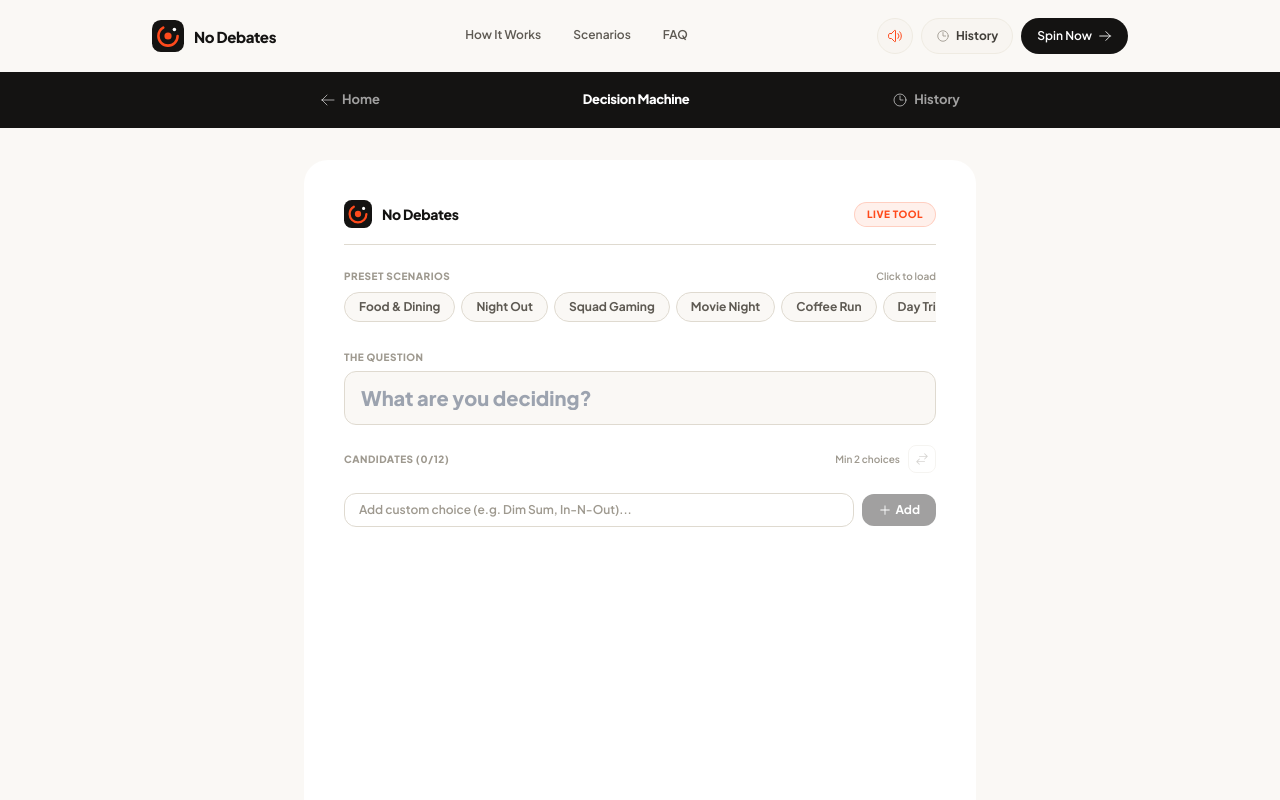
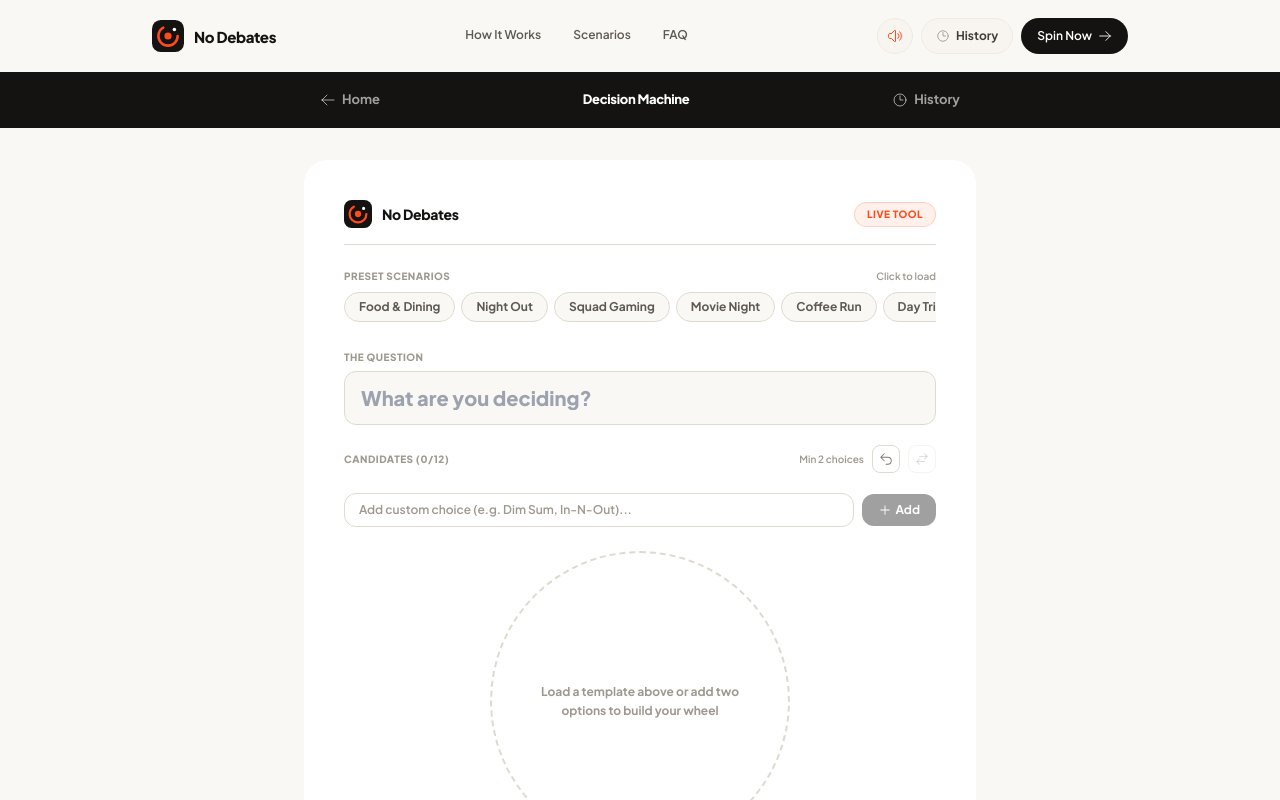
Before and after one commit to BANKOLEDO/no-debates, a React (Vite) app: page / in a window 1280 px wide. Both pictures are taken after a click on the button "Spin Now". Shown: the top 800 px of the page. Built offline with nearby package versions, Linux system fonts and the light colour scheme.

Commit message:
feat: add clear button and empty wheel state

```diff
--- a/src/components/DecisionMachine.tsx
+++ b/src/components/DecisionMachine.tsx
@@ -2,6 +2,7 @@ import React from 'react';
 import {
   ArrowPathIcon,
   ArrowDownTrayIcon,
+  ArrowUturnLeftIcon,
   FilmIcon,
   ShareIcon,
   PlusIcon,
@@ -35,6 +36,7 @@ export const DecisionMachine: React.FC<{ api: DecisionMachineApi }> = ({ api })
     addOption,
     removeOption,
     shuffleOptions,
+    resetMachine,
     spinDecision,
     handleSpinTick,
     handleSpinSettled,
@@ -118,6 +120,15 @@ export const DecisionMachine: React.FC<{ api: DecisionMachineApi }> = ({ api })
               <div className="flex items-center gap-2">
                 <span className="text-[10px] text-ink-400 font-semibold">Min 2 choices</span>
                 <button
+                  onClick={resetMachine}
+                  disabled={isSpinning}
+                  className="w-7 h-7 rounded-lg border border-ink-200 flex items-center justify-center text-ink-500 hover:text-ink-900 hover:border-ink-900 disabled:opacity-30 transition-colors"
+                  title="Clear machine"
+                  aria-label="Clear machine"
+                >
+                  <ArrowUturnLeftIcon className="w-3.5 h-3.5" />
+                </button>
+                <button
                   onClick={shuffleOptions}
                   disabled={isSpinning || options.length < 2}
                   className="w-7 h-7 rounded-lg border border-ink-200 flex items-center justify-center text-ink-500 hover:text-ink-900 hover:border-ink-900 disabled:opacity-30 transition-colors"
@@ -191,6 +202,7 @@ export const DecisionMachine: React.FC<{ api: DecisionMachineApi }> = ({ api })
 
           {/* Spin wheel */}
           <div className="mb-6 flex flex-col items-center">
+            {options.length >= 2 ? (
               <SpinWheel
                 options={options}
                 verdict={verdict}
@@ -199,6 +211,13 @@ export const DecisionMachine: React.FC<{ api: DecisionMachineApi }> = ({ api })
                 onSettled={handleSpinSettled}
                 onClip={handleClipReady}
               />
+            ) : (
+              <div className="w-full max-w-[300px] aspect-square rounded-full border-2 border-dashed border-ink-200 flex items-center justify-center text-center px-12">
+                <p className="text-xs font-bold text-ink-400 leading-relaxed">
+                  Load a template above or add two options to build your wheel
+                </p>
+              </div>
+            )}
             <p className="mt-2 text-[10px] font-black uppercase tracking-widest text-ink-400">
               {isSpinning ? 'Spinning…' : verdict ? 'Official verdict locked' : 'Ready to spin'}
             </p>
```
Lines whose indentation alone changed are shown as unchanged.
